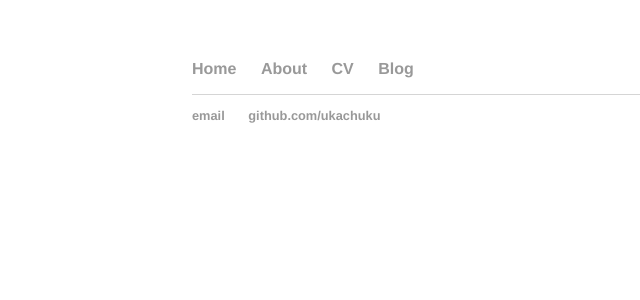
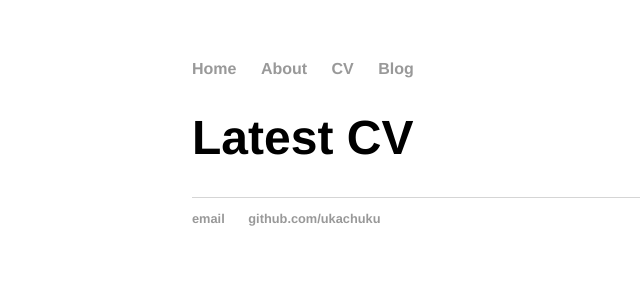
Before and after one commit to Ukachuku/Ukachuku.github.io, a Jekyll site: the page built from cv.md, in a window 1280 px wide. Shown: the top 300 px of the page, without its empty margins (0-640 px from the left). Built offline with Jekyll 4.4.1, drawn with Linux system fonts in a browser that asks for light colours.

Commit message:
Update cv.md

```diff
--- a/cv.md
+++ b/cv.md
@@ -6,3 +6,4 @@ header:
   overlay_image: /assets/header.png
 
 ---
+# Latest CV
```
